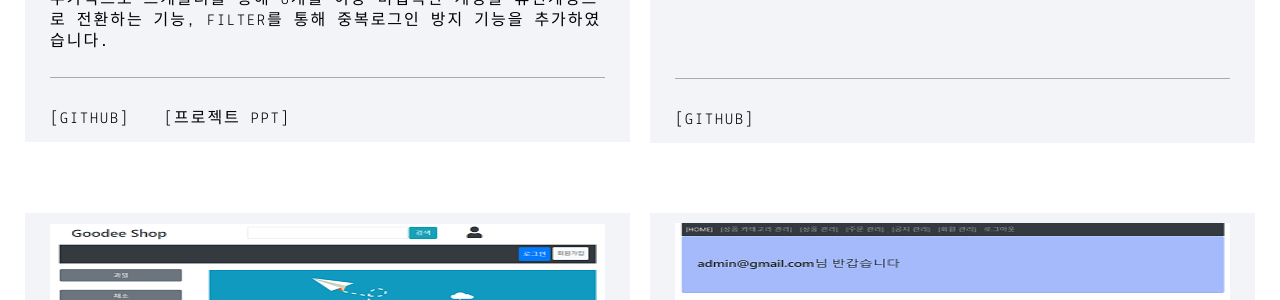
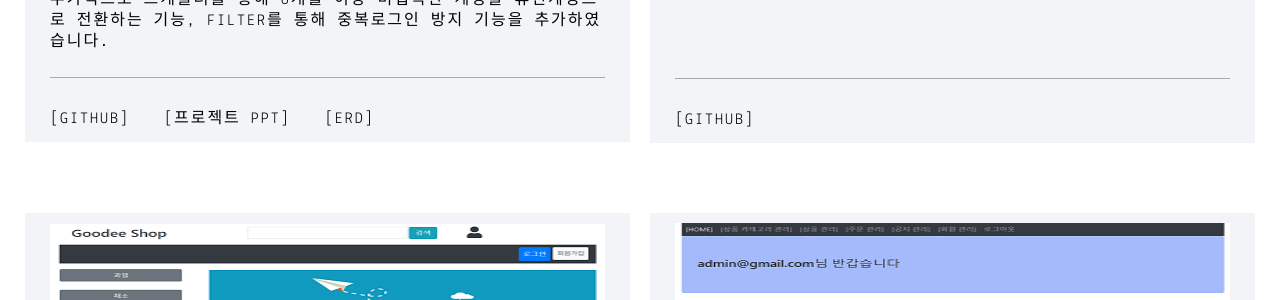
Before and after one commit to heairin1008/heairin1008.github.io, a Jekyll site: the page built from index.html, in a window 1280 px wide and 900 px high, scrolled down 1412 px. Shown: the part 149-449 px from the top of the window. Built offline with Jekyll 4.4.1, drawn with Linux system fonts in a browser that asks for light colours.

Commit message:
Update index.html

```diff
--- a/index.html
+++ b/index.html
@@ -102,6 +102,9 @@
 							{% if item.project.download != null%}
 								<a class="h2" style="display:inline-block;" href="{{item.project.download}}" target="_blank" download>[프로젝트 PPT]</a>
 							{% endif %}
+							{% if item.project.erd != null%}
+								<a class="h2" style="display:inline-block;" href="{{item.project.erd}}" target="_blank" download>[ERD]</a>
+							{% endif %}
 							</div>
 						</li>
 					{% endfor %}
```
